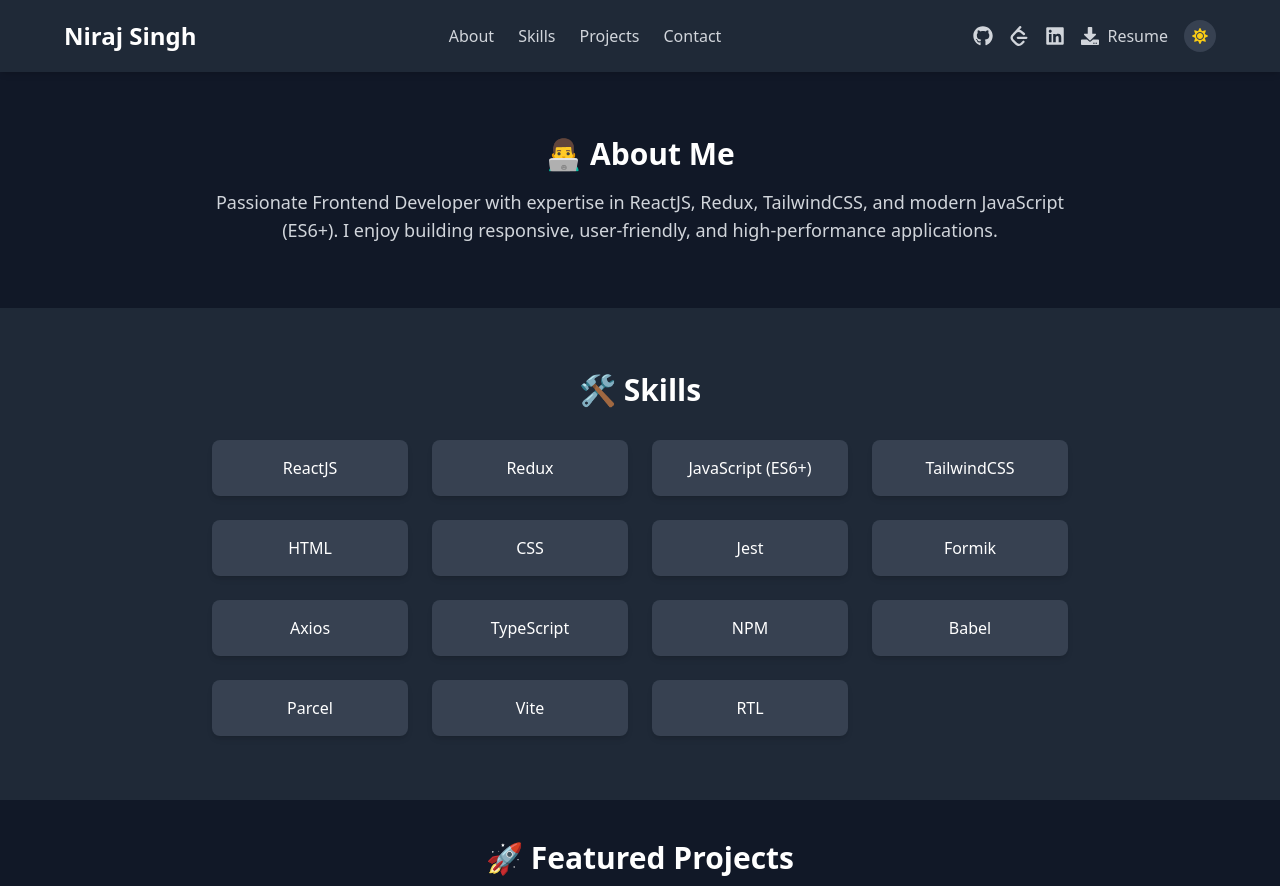
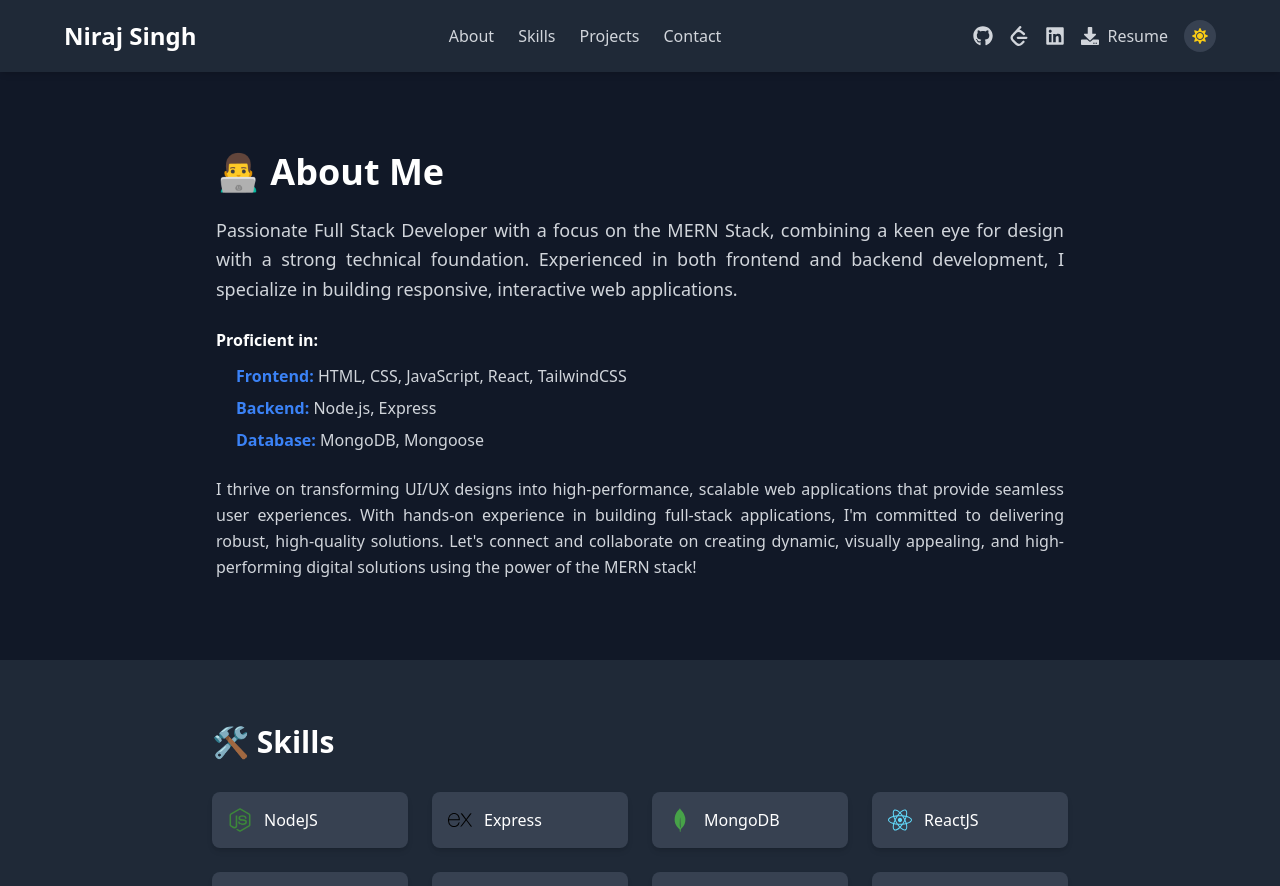
Before and after one commit to Niraj1903/Portfolio, a React (Create React App) app: page / in a window 1280 px wide. Shown: the top 886 px of the page. Built offline with nearby package versions, Linux system fonts and the light colour scheme.

Commit message:
UI and MERN skiils added

```diff
--- a/package.json
+++ b/package.json
@@ -9,7 +9,6 @@
     "@testing-library/user-event": "^13.5.0",
     "react": "^19.1.1",
     "react-dom": "^19.1.1",
-    "react-icon": "^1.0.0",
     "react-icons": "^5.5.0",
     "react-scripts": "5.0.1",
     "web-vitals": "^2.1.4"
--- a/src/components/About.js
+++ b/src/components/About.js
@@ -2,15 +2,44 @@ import React from "react";
 
 function About() {
   return (
-    <section id="about" className="py-16 bg-white dark:bg-gray-900">
-      <div className="max-w-4xl mx-auto text-center px-5">
-        <h2 className="text-3xl font-bold text-gray-900 dark:text-white mb-4">
+    <section id="about" className="py-20 bg-white dark:bg-gray-900">
+      <div className="max-w-4xl mx-auto px-6 text-left">
+        <h2 className="text-4xl font-bold text-gray-900 dark:text-white mb-6">
           👨‍💻 About Me
         </h2>
-        <p className="text-lg text-gray-700 dark:text-gray-300">
-          Passionate Frontend Developer with expertise in ReactJS, Redux,
-          TailwindCSS, and modern JavaScript (ES6+). I enjoy building
-          responsive, user-friendly, and high-performance applications.
+
+        <p className="text-lg text-gray-700 dark:text-gray-300 mb-6 text-justify leading-relaxed">
+          Passionate Full Stack Developer with a focus on the MERN Stack,
+          combining a keen eye for design with a strong technical foundation.
+          Experienced in both frontend and backend development, I specialize in
+          building responsive, interactive web applications.
+        </p>
+
+        <p className="font-semibold text-gray-800 dark:text-white mb-3">
+          Proficient in:
+        </p>
+
+        <ul className="list-inside pl-5 space-y-2 text-gray-700 dark:text-gray-300 mb-6 text-left">
+          <li>
+            <strong className="text-blue-500">Frontend:</strong> HTML, CSS,
+            JavaScript, React, TailwindCSS
+          </li>
+          <li>
+            <strong className="text-blue-500">Backend:</strong> Node.js, Express
+          </li>
+          <li>
+            <strong className="text-blue-500">Database:</strong> MongoDB,
+            Mongoose
+          </li>
+        </ul>
+
+        <p className="text-gray-700 dark:text-gray-300 text-justify leading-relaxed">
+          I thrive on transforming UI/UX designs into high-performance, scalable
+          web applications that provide seamless user experiences. With hands-on
+          experience in building full-stack applications, I'm committed to
+          delivering robust, high-quality solutions. Let's connect and
+          collaborate on creating dynamic, visually appealing, and
+          high-performing digital solutions using the power of the MERN stack!
         </p>
       </div>
     </section>
--- a/src/components/Skills.js
+++ b/src/components/Skills.js
@@ -1,37 +1,75 @@
 import React from "react";
+import {
+  FaNodeJs,
+  FaReact,
+  FaCss3Alt,
+  FaHtml5,
+  FaNpm,
+  FaBox,
+} from "react-icons/fa";
+import {
+  SiExpress,
+  SiMongodb,
+  SiRedux,
+  SiJavascript,
+  SiTailwindcss,
+  SiJest,
+  SiFormik,
+  SiAxios,
+  SiTypescript,
+  SiBabel,
+  SiVite,
+  SiTestinglibrary,
+} from "react-icons/si";
 
+// Skills component with brand-colored icons and hover glow (Option C)
 function Skills() {
   const skills = [
-    "ReactJS",
-    "Redux",
-    "JavaScript (ES6+)",
-    "TailwindCSS",
-    "HTML",
-    "CSS",
-    "Jest",
-    "Formik",
-    "Axios",
-    "TypeScript",
-    "NPM",
-    "Babel",
-    "Parcel",
-    "Vite",
-    "RTL",
+    { name: "NodeJS", icon: <FaNodeJs />, color: "#3C873A" },
+    { name: "Express", icon: <SiExpress />, color: "#000000" },
+    { name: "MongoDB", icon: <SiMongodb />, color: "#47A248" },
+    { name: "ReactJS", icon: <FaReact />, color: "#61DAFB" },
+    { name: "Redux", icon: <SiRedux />, color: "#764ABC" },
+    { name: "JavaScript (ES6+)", icon: <SiJavascript />, color: "#F7DF1E" },
+    { name: "TailwindCSS", icon: <SiTailwindcss />, color: "#38B2AC" },
+    { name: "HTML", icon: <FaHtml5 />, color: "#E34F26" },
+    { name: "CSS", icon: <FaCss3Alt />, color: "#1572B6" },
+    { name: "Jest", icon: <SiJest />, color: "#C21325" },
+    { name: "Formik", icon: <SiFormik />, color: "#DB7093" },
+    { name: "Axios", icon: <SiAxios />, color: "#5A29E4" },
+    { name: "TypeScript", icon: <SiTypescript />, color: "#3178C6" },
+    { name: "NPM", icon: <FaNpm />, color: "#CB3837" },
+    { name: "Babel", icon: <SiBabel />, color: "#F9DC3E" },
+    { name: "Parcel", icon: <FaBox />, color: "#F7A41B" },
+    { name: "Vite", icon: <SiVite />, color: "#646CFF" },
+    { name: "RTL", icon: <SiTestinglibrary />, color: "#E44D26" },
   ];
 
   return (
     <section id="skills" className="py-16 bg-gray-50 dark:bg-gray-800">
-      <div className="max-w-4xl mx-auto text-center px-5">
+      <div className="max-w-4xl mx-auto px-5 text-left">
         <h2 className="text-3xl font-bold text-gray-900 dark:text-white mb-8">
           🛠 Skills
         </h2>
+
         <div className="grid grid-cols-2 md:grid-cols-4 gap-6">
           {skills.map((skill, index) => (
             <div
               key={index}
-              className="p-4 bg-white dark:bg-gray-700 shadow-md rounded-lg text-gray-900 dark:text-white"
+              className="p-4 bg-white dark:bg-gray-700 shadow-md rounded-lg flex items-center space-x-3 text-gray-900 dark:text-white"
             >
-              {skill}
+              {/* Icon: brand color + hover scale + glow (using currentColor for the shadow) */}
+              <span
+                className="text-2xl transition-transform duration-300 hover:scale-125"
+                style={{
+                  color: skill.color,
+                  WebkitFilter: "drop-shadow(0 0 6px rgba(0,0,0,0))",
+                }}
+              >
+                {skill.icon}
+              </span>
+
+              <span className="font-medium">{skill.name}</span>
             </div>
           ))}
         </div>
```
Also changed, not shown: 1 other file (tests, documents, lock files or other folders).
